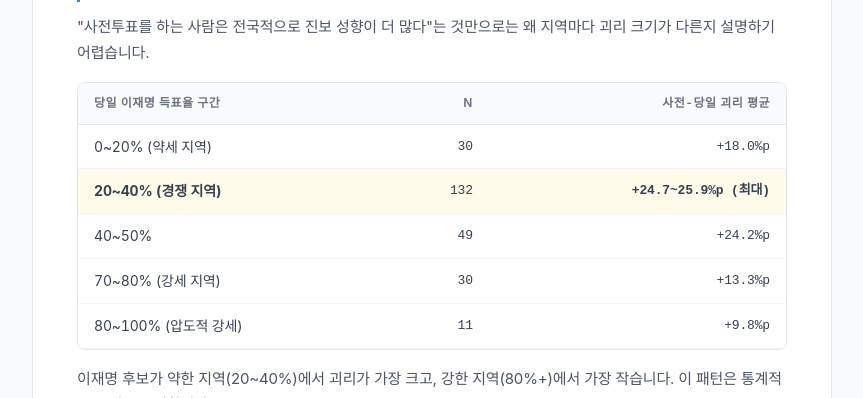
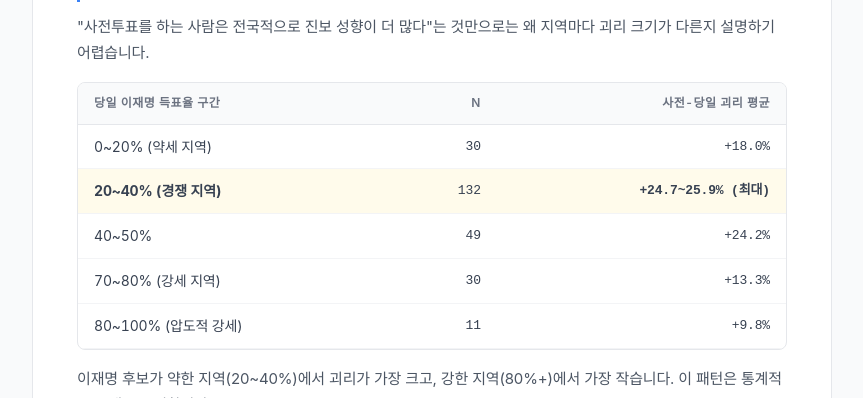
Before and after one commit to contextiseverything/election-analysis, a plain HTML site: page index.html in a window 1280 px wide. Shown: the part 3200-3598 px from the top of the page, without its empty margins (208-1071 px from the left). Drawn offline with Linux system fonts and the light colour scheme; a web font is replaced by a local one.

Commit message:
Change %p to % in Section 3 regional disparity table

```diff
--- a/index.html
+++ b/index.html
@@ -440,11 +440,11 @@
     <table>
       <thead><tr><th>당일 이재명 득표율 구간</th><th class="num">N</th><th class="num">사전-당일 괴리 평균</th></tr></thead>
       <tbody>
-        <tr><td>0~20% (약세 지역)</td><td class="num">30</td><td class="num">+18.0%p</td></tr>
-        <tr class="row-warn"><td><strong>20~40% (경쟁 지역)</strong></td><td class="num">132</td><td class="num"><strong>+24.7~25.9%p (최대)</strong></td></tr>
-        <tr><td>40~50%</td><td class="num">49</td><td class="num">+24.2%p</td></tr>
-        <tr><td>70~80% (강세 지역)</td><td class="num">30</td><td class="num">+13.3%p</td></tr>
-        <tr><td>80~100% (압도적 강세)</td><td class="num">11</td><td class="num">+9.8%p</td></tr>
+        <tr><td>0~20% (약세 지역)</td><td class="num">30</td><td class="num">+18.0%</td></tr>
+        <tr class="row-warn"><td><strong>20~40% (경쟁 지역)</strong></td><td class="num">132</td><td class="num"><strong>+24.7~25.9% (최대)</strong></td></tr>
+        <tr><td>40~50%</td><td class="num">49</td><td class="num">+24.2%</td></tr>
+        <tr><td>70~80% (강세 지역)</td><td class="num">30</td><td class="num">+13.3%</td></tr>
+        <tr><td>80~100% (압도적 강세)</td><td class="num">11</td><td class="num">+9.8%</td></tr>
       </tbody>
     </table>
   </div>
```
